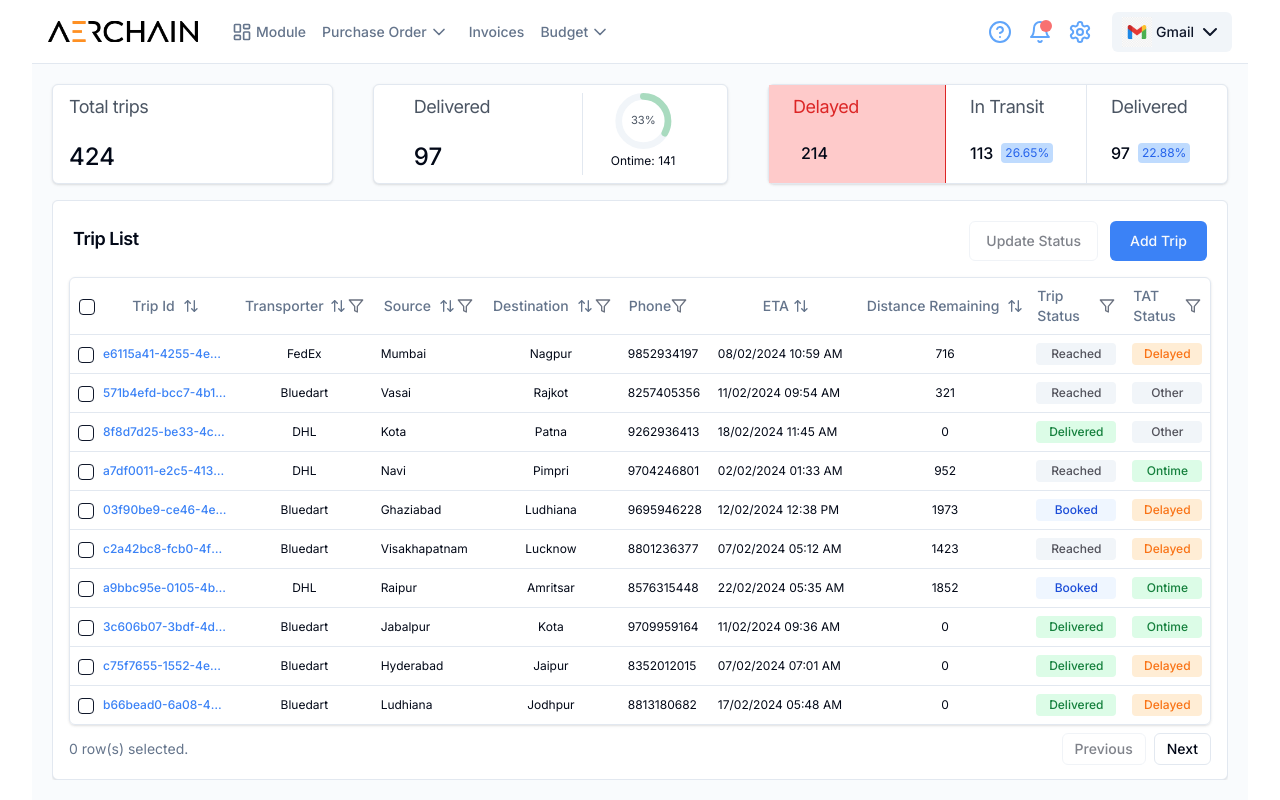
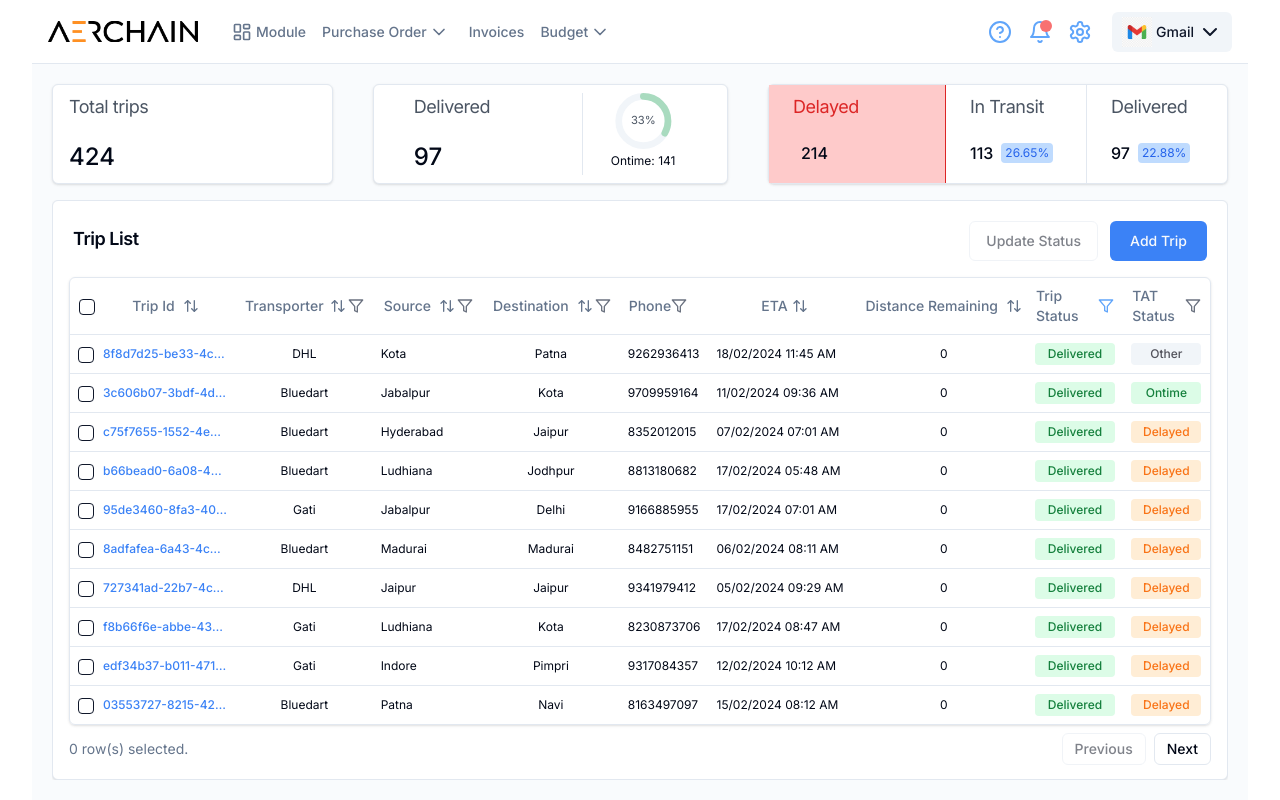
Before and after one commit to Aakarshak1/aerchain-assessment, a Next.js app: page / in a window 1280 px wide. Built offline with nearby package versions, Linux system fonts and the light colour scheme.

Commit message:
feat: :art: default filter for currentStatus

```diff
--- a/src/components/TableContainer/DataTable.tsx
+++ b/src/components/TableContainer/DataTable.tsx
@@ -60,6 +60,14 @@ export function DataTable<TData, TValue>({
       sorting,
       columnVisibility,
       rowSelection,
+    },
+    initialState: {
+      columnFilters: [
+        {
+          id: 'currenStatus',
+          value: 'Delivered',
+        },
+      ],
     },
   });
 
```
